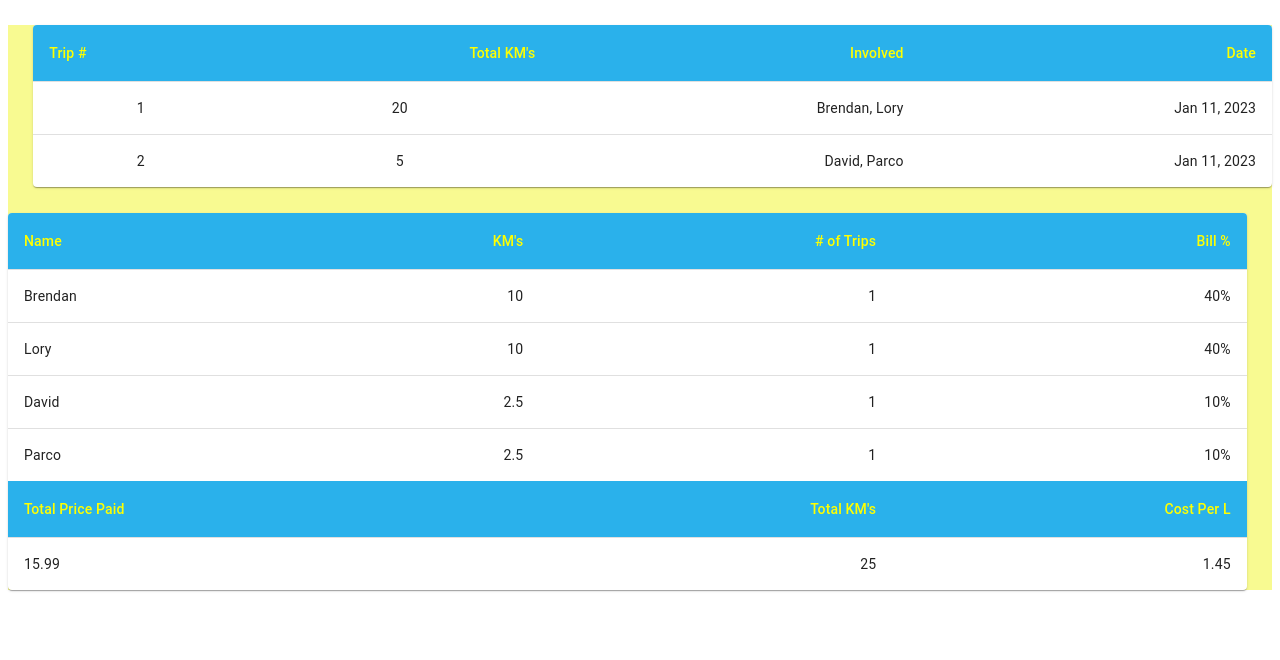
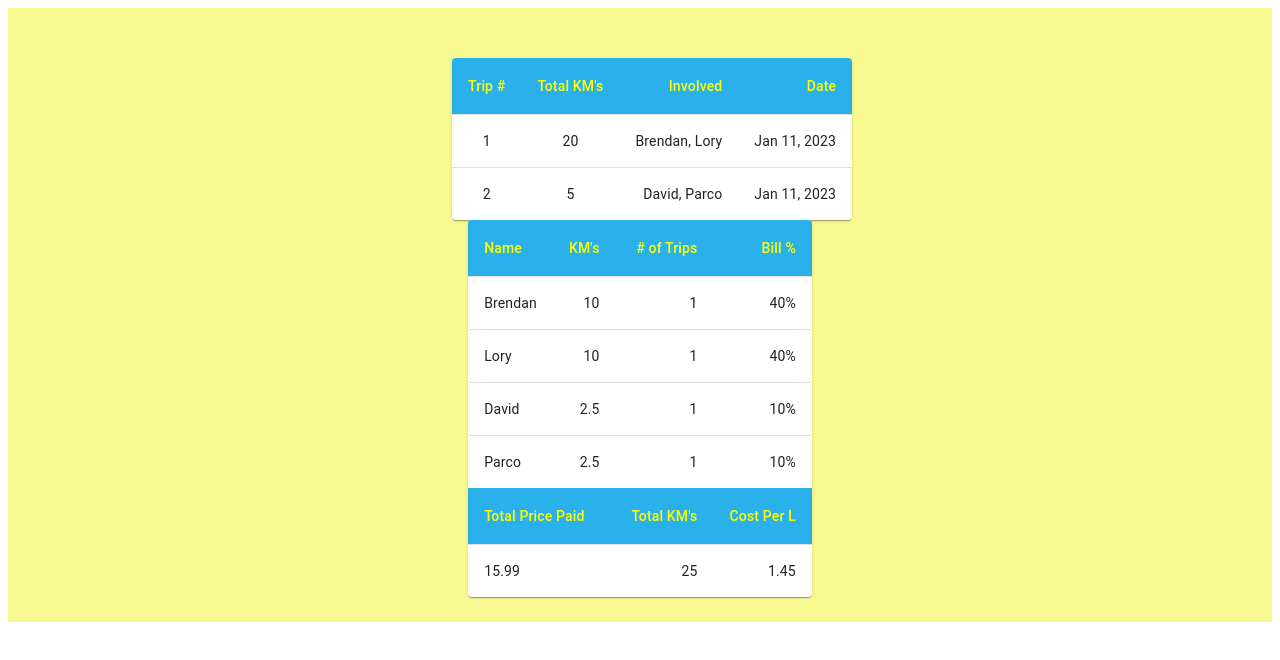
Before and after one commit to woobrendan/Fuel_Splitter, a React (Create React App) app in the folder fuel_splitter/: page /history in a window 1280 px wide. Shown: the top 660 px of the page. Built offline with nearby package versions, Linux system fonts and the light colour scheme.

Commit message:
style history_single, add display, flex-direction, align items and padding. add 100% width to summary and comment out margin to tripDetails

```diff
--- a/fuel_splitter/src/Styles/history.scss
+++ b/fuel_splitter/src/Styles/history.scss
@@ -1,16 +1,19 @@
 #history {
   .history__single {
-    // display: flex;
-    // justify-content: space-evenly;
+    display: flex;
+    flex-direction: column;
+    align-items: center;
     background: rgb(242 246 37 / 50%);
+    padding: 2%;
 
     .history__single__summary {
       display: flex;
       justify-content: space-evenly;
+      width: 100%;
     }
 
     .history__single__tripDetails {
-      margin: 2% 2% 0 0;
+      // margin: 2% 2% 0 0;
 
       .MuiTableHead-root {
         background-color: #2ab1eb;
```
